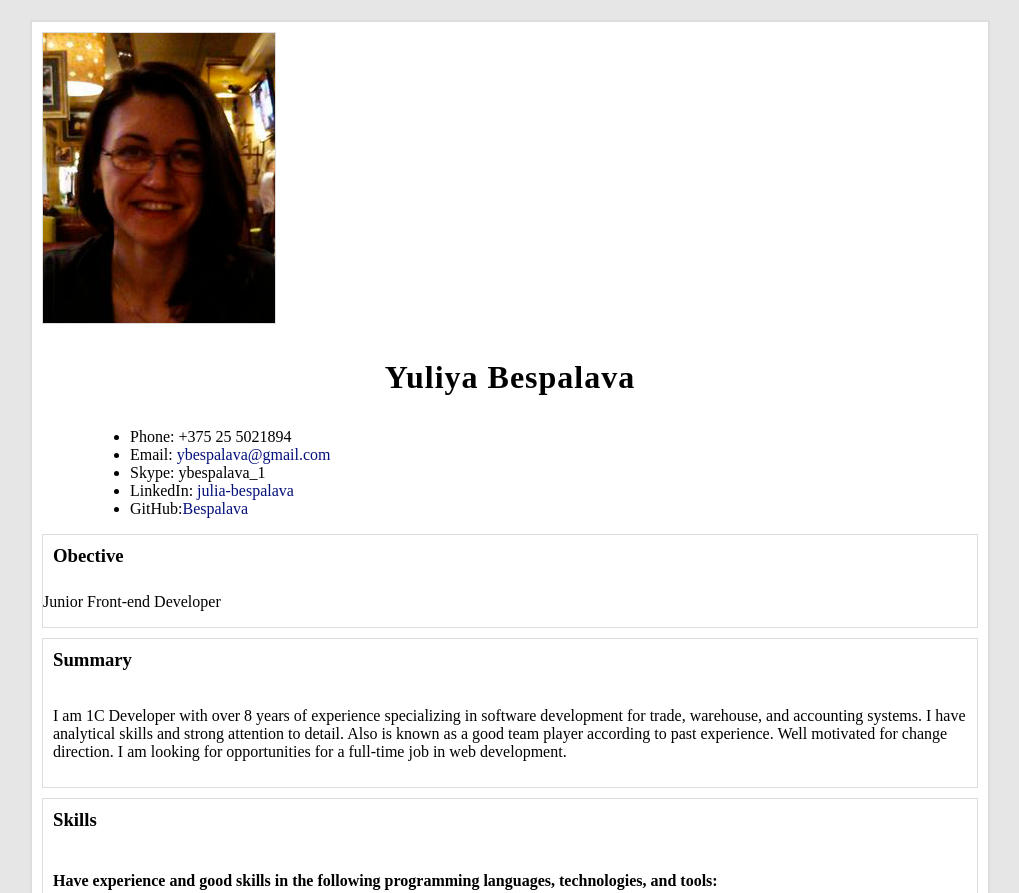
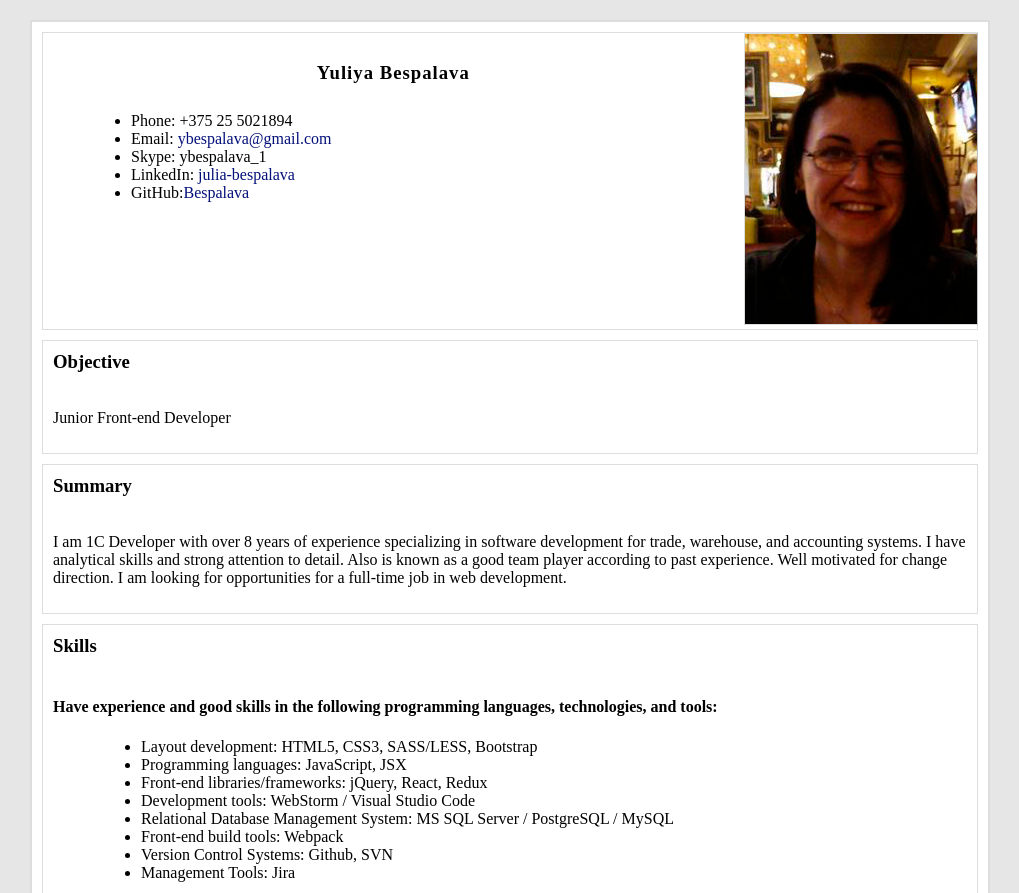
Before and after one commit to Bespalava/rsschool-cv, a plain HTML site: page index.html in a window 1280 px wide. Shown: the top 893 px of the page, without its empty margins (130-1149 px from the left). Drawn offline with Linux system fonts and the light colour scheme.

Commit message:
fix: continer sections

```diff
--- a/index.html
+++ b/index.html
@@ -2,22 +2,19 @@
 <html lang="en">
 <head>
   <meta charset="utf-8">
+  <meta http-equiv="X-UA-Compatible" content="IE=edge">
+  <meta name="viewport" content="width=device-width, initial-scale=1.0">
   <title>CV page</title>
   <link rel="stylesheet" href="./style.css">
 </head>
 <body>
 <div class="container">
-  <!-- header -->
+  <!-- Header -->
   <header class="header">
-    <div class="row">
-      <div class="col-8 offset-2 offset-sm-0 col-sm-5 col-md-4 col-lg-3">
-        <div class="header_img">
-          <img src="./524828518_3.jpg" class="img" alt="image">
-        </div>
-      </div>
-      <div class="col-12 col-sm-7 col-md-8 col-lg-9 text-center">
-        <!-- Contacts -->
-        <div class="header_contact text-sm-right">
+    <section class="section">
+      <aside class="aside">
+        <!--Contacts-->
+        <div class="header_contact text-sm-left">
           <h1 class="title">Yuliya Bespalava</h1>
           <ul>
               <li>Phone: +375 25 5021894</li>
@@ -27,8 +24,12 @@
               <li>GitHub:<a href="https://github.com/Bespalava">Bespalava</a></li>
           </ul>
         </div>
-      </div>
-    </div>
+      </aside>
+      <!--Image-->
+      <article class="article">
+            <img src="./524828518_3.jpg" class="img" alt="image">
+      </article>
+    </section>
   </header>
   <!-- Main -->
   <main class="main">
@@ -36,12 +37,12 @@
     <section class="section">
       <div class="row">
         <div class="col-12 col-md-3 border-right-0">
-          <h3 class="section_name border-bottom">Obective</h3>
+          <h3 class="section_name border-bottom">Objective</h3>
         </div>
         <div class="col-12 col-md-9">
-          <div class="objective">
-            <p>Junior Front-end Developer</p>
-          </div>
+            <div class="section_info">
+              <p>Junior Front-end Developer</p>
+            </div>
         </div>
       </div>
     </section>
@@ -70,7 +71,7 @@
           <h3 class="section_name border-bottom">Skills</h3>
         </div>
         <div class="col-12 col-md-9">
-          <div class="section_info row">
+          <div class="section_info">
               <h4 class="section_title">Have experience and good skills in the following programming languages, technologies, and tools:</h4>
               <ul>
                 <li>Layout development: HTML5, CSS3, SASS/LESS, Bootstrap</li>
@@ -94,6 +95,7 @@
           <div class="section_info">
             <h4 class="section_title">Below are a few places of work:</h4>
             <div class="list">
+              <div class="list">
                 <ul>
                   <li><b>LLC «Bright Solutions»</b> Software developer
                     <ul>
@@ -121,7 +123,7 @@
                   </li>
                 </ul>
               </div>
-          </div>
+            </div>
           </div>
         </div>
       </div>
@@ -134,7 +136,6 @@
         </div>
         <div class="col-12 col-md-9">
           <div class="section_info">
-            <h4 class="section_title">Below are a few places of work:</h4>
             <div class="list">
                 <ul>
                   <li><b>Minsk State Linguistic University</b> (2010-2013)
@@ -150,7 +151,6 @@
                 </ul>
               </div>
           </div>
-          </div>
         </div>
       </div>
     </section>
@@ -162,19 +162,19 @@
         </div>
         <div class="col-12 col-md-9">
           <div class="section_info">
-            <div class="list">
+
               <ul>
                 <li>IT school <a href="https://teachmeskills.by/">TeachMeSkills</a> - Front-End Developer (2020)</li>
                 <li>Training Center <i>MSLU Evening Courses</i> - German language (2016-2017)</li>
                 <li>Training Center <a href="https://trainingcenter.by/">Сenter for learning technologies</a> - Python developer (2017)</li>
               </ul>
-            </div>
+
           </div>
         </div>
       </div>
     </section>
     <!--Languages-->
-    <section class="section_lang">
+    <section class="section">
       <div class="row">
         <div class="col-12 col-md-3 border-right-0">
           <h3 class="section_name border-bottom">Languages</h3>
```
